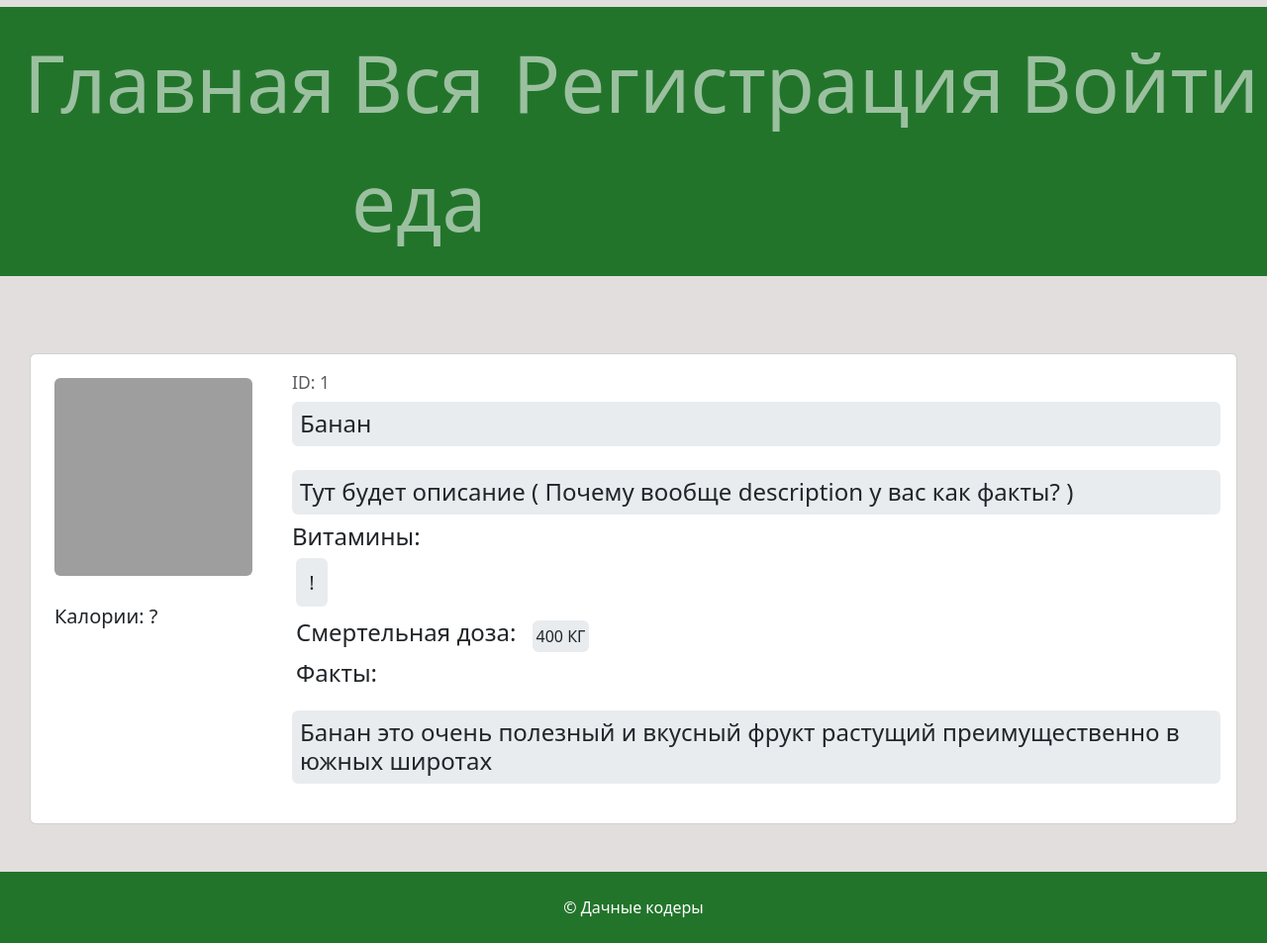
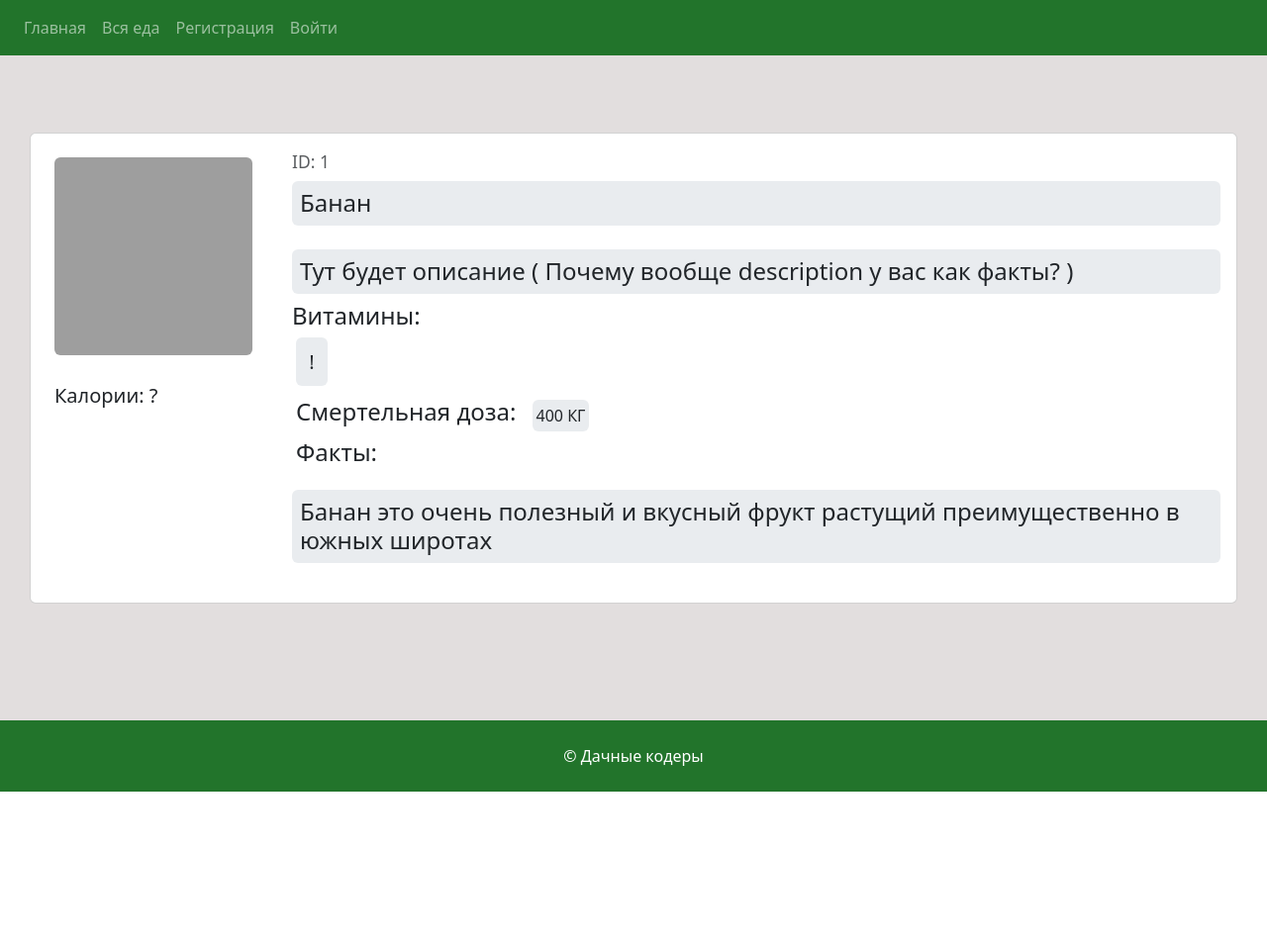
Before and after one commit to Krahjotdaan/FoodComparison-MSHP, a Django app: template App/templates/food_item.html in a window 1280 px wide. Shown: the whole page at 99% size. After the commit the page ends 800 px from the top, so only its background shows below. Run offline with Django 4.2, Linux system fonts and the light colour scheme; the template is opened without the code that fills it: values that come from a table or form of the project are taken from there, others are empty; data comes from the database, SQL or seed files in the repository; grey boxes are pictures that could not be loaded.

Commit message:
build and style: fixed large header at food_list.html; removed small tab at each food complaint button food_list.html

```diff
--- a/App/templates/food_item.html
+++ b/App/templates/food_item.html
@@ -2,10 +2,6 @@
 
 {% block content %}
 <style>
-  .header{
-    font-size: 500%;
-    margin-top: 7px;
-  }
   .text{
     margin-top: 15px;
     font-size: 250%;
--- a/App/templates/food_list.html
+++ b/App/templates/food_list.html
@@ -20,7 +20,7 @@
             <div class="card-body">
               <img src="https://goo.su/swyUm5" class="img-fluid" style="border-radius: 10px;" alt="...">
               <p class="card-text pt-3">{{ food.name }}</p>
-               <a href="/complaint_add?id={{food.id}}" class="btn btn-primary">Жалоба</a>
+              <a href="/complaint_add?id={{food.id}}" class="btn btn-primary">Жалоба</a>
             </div>
           </a>
       </div>
```
